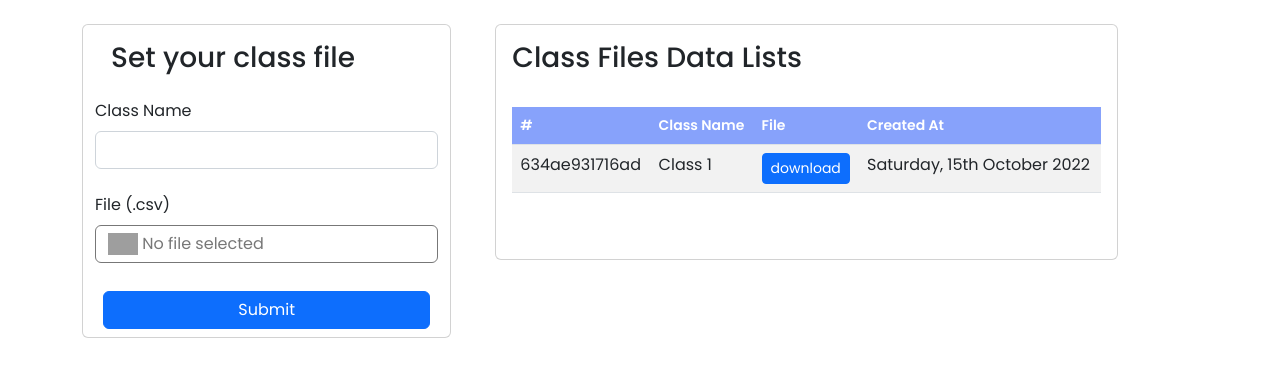
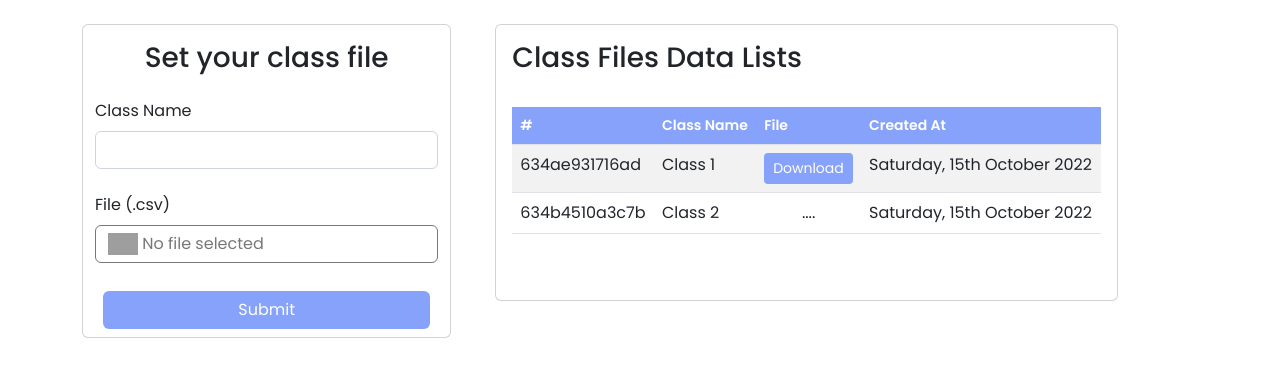
Before and after one commit to deyan-ardi/example-grouping-project, a PHP site: page /GanaDev-Project/user/index.php in a window 1280 px wide. Shown: the part 56-433 px from the top of the page. Run offline with PHP 8.4, Linux system fonts and the light colour scheme; grey boxes are pictures that could not be loaded.

Commit message:
updatefile upload

```diff
--- a/database/General/all_class.csv
+++ b/database/General/all_class.csv
@@ -1 +1,2 @@
 634ae931716ad,"class 1",18213132_file.csv,"2022-10-15 17:09:05"
+634b4510a3c7b,"class 2",1510222022234104_villages.csv,"2022-10-15 23:41:04"
--- a/user/index.php
+++ b/user/index.php
@@ -32,15 +32,12 @@ if ($_SERVER['REQUEST_METHOD'] == 'POST') {
                 <br>
                 <div class="row">
                     <div class="card">
-                        <div class="card-head">
-
-                        </div>
                         <div class="card-body">
 
                             <form action="<?php echo $_SERVER['PHP_SELF'] ?>" method="POST" class="needs-validation" name="save"
                                 novalidate="" autocomplete="off" enctype="multipart/form-data">
                             <div class="col-sm-12 form-group">
-                                <h3 class="text-start">Set your class file</h3>
+                                <h3 class="text-center">Set your class file</h3>
                             </div>
                         </div>
                             <div id="uploader">
@@ -79,7 +76,7 @@ if ($_SERVER['REQUEST_METHOD'] == 'POST') {
                                 </div>
                             </div>
                             <div class="text-center pe-3">
-                                <button type="submit" name="save" class="btn btn-primary m-2 col-12">Submit</button>
+                                <button type="submit" name="save" class="btn bg-custom-1 text-custom-1 m-2 col-12">Submit</button>
                             </div>
                     </div>
                 </form>
@@ -109,7 +106,7 @@ if ($_SERVER['REQUEST_METHOD'] == 'POST') {
                     $element .= '</thead>';
                     $element .= '<tbody>';
                     $filename = "../database/General/all_class.csv";
-                    if (!file_exists($filename)) {
+                    if (filesize($filename) == 0) {
                         $element .= '<tr>';
                         $element .= '<td colspan="8" class="text-center">Data Not Found</td>';
                         $element .= '</tr>';
@@ -125,9 +122,9 @@ if ($_SERVER['REQUEST_METHOD'] == 'POST') {
                                     elseif ($j == 2) {
                                         $filename = "../database/Uploaded/" . $class[$j] . "";
                                         if (!file_exists($filename)) {
-                                            $element .= '<td> <a href="#" name="save" class="btn btn-sm btn-danger">Deleted</a> </td>';
+                                            $element .= '<td class="text-center"> <span href="#" name="save" class="text-center">....</span> </td>';
                                         } else {
-                                            $element .= '<td> <a href="../database/Uploaded/'.$class[$j].'" name="save" class="btn btn-sm btn-primary">download</a> </td>';
+                                            $element .= '<td> <a href="../database/Uploaded/'.$class[$j].'" name="save" class="btn btn-sm bg-custom-1 text-custom-1">Download</a> </td>';
                                         }
 
                                     }
```
